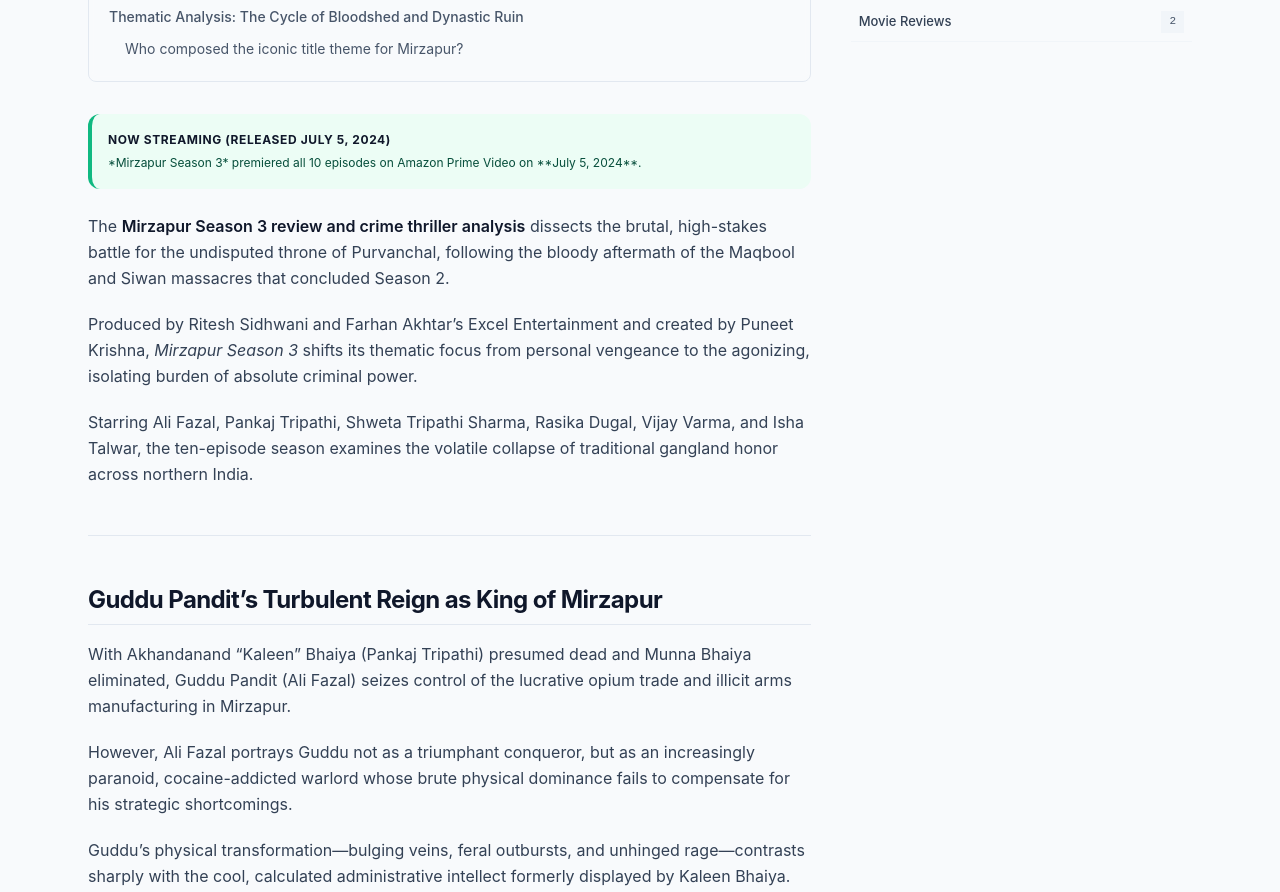
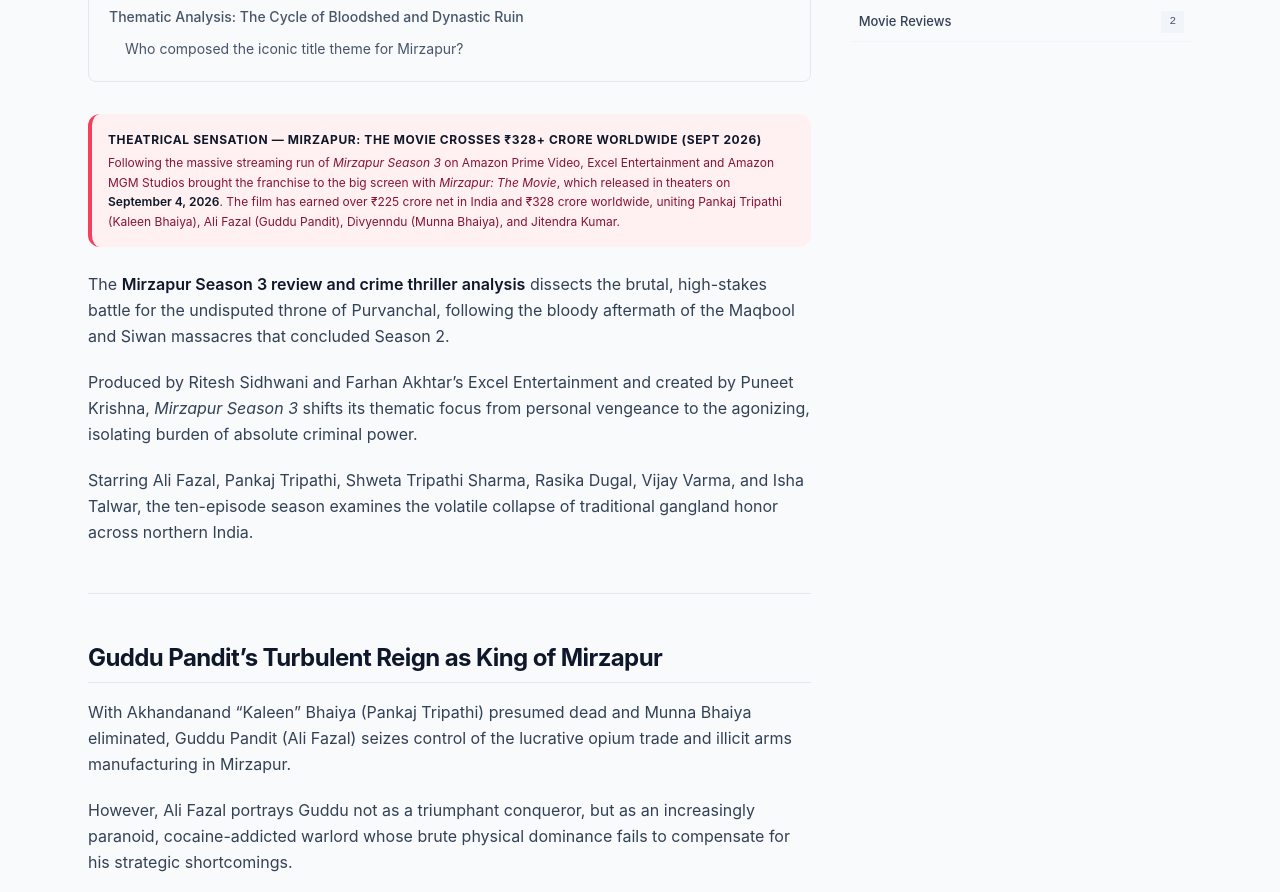
Before and after one commit to Amanalria/zenith-blog, an Astro site: page /mirzapur-season-3-review-crime-thriller-analysis in a window 1280 px wide. Shown: the part 1899-2791 px from the top of the page. Built offline with nearby package versions, Linux system fonts and the light colour scheme; Astro itself is replaced by a stand-in of ours.

Commit message:
fix: update Mirzapur post with September 2026 The Movie 328 Cr theatrical milestone

```diff
--- a/src/content/blog/mirzapur-season-3-review-crime-thriller-analysis.md
+++ b/src/content/blog/mirzapur-season-3-review-crime-thriller-analysis.md
@@ -9,9 +9,9 @@
 imageAlt: "Mirzapur Season 3 review and crime thriller analysis banner with Guddu Pandit and Kaleen Bhaiya"
 ---
 
-<div class="my-6 p-4 rounded-xl border-l-4 border-emerald-500 bg-emerald-50 dark:bg-emerald-950/40 text-emerald-900 dark:text-emerald-200 text-xs leading-relaxed">
-  <strong class="font-bold uppercase tracking-wider block text-emerald-800 dark:text-emerald-300 mb-1">NOW STREAMING (Released July 5, 2024)</strong>
-  *Mirzapur Season 3* premiered all 10 episodes on Amazon Prime Video on **July 5, 2024**.
+<div class="my-6 p-4 rounded-xl border-l-4 border-rose-500 bg-rose-50 dark:bg-rose-950/40 text-rose-900 dark:text-rose-200 text-xs leading-relaxed">
+  <strong class="font-bold uppercase tracking-wider block text-rose-800 dark:text-rose-300 mb-1">Theatrical Sensation — Mirzapur: The Movie Crosses ₹328+ Crore Worldwide (Sept 2026)</strong>
+  Following the massive streaming run of <em>Mirzapur Season 3</em> on Amazon Prime Video, Excel Entertainment and Amazon MGM Studios brought the franchise to the big screen with <em>Mirzapur: The Movie</em>, which released in theaters on <strong>September 4, 2026</strong>. The film has earned over ₹225 crore net in India and ₹328 crore worldwide, uniting Pankaj Tripathi (Kaleen Bhaiya), Ali Fazal (Guddu Pandit), Divyenndu (Munna Bhaiya), and Jitendra Kumar.
 </div>
 
 The **Mirzapur Season 3 review and crime thriller analysis** dissects the brutal, high-stakes battle for the undisputed throne of Purvanchal, following the bloody aftermath of the Maqbool and Siwan massacres that concluded Season 2.
```
